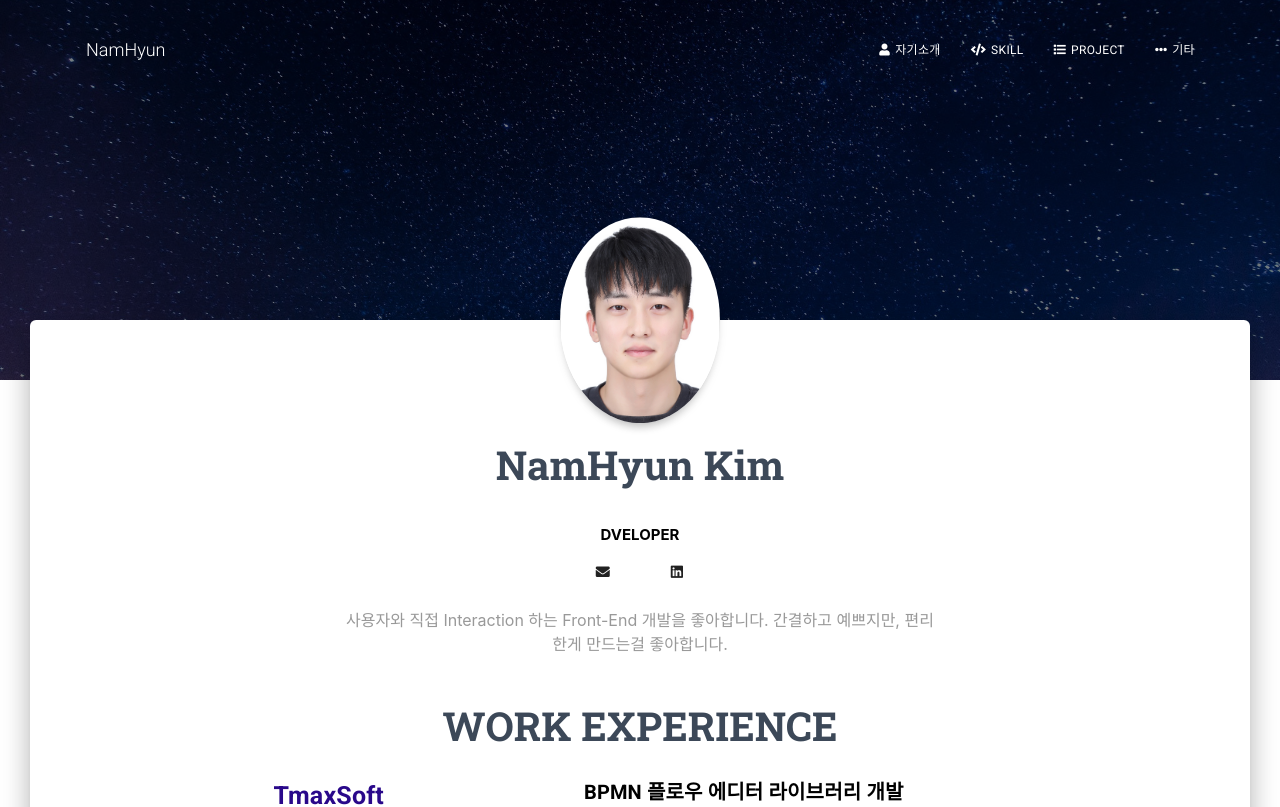
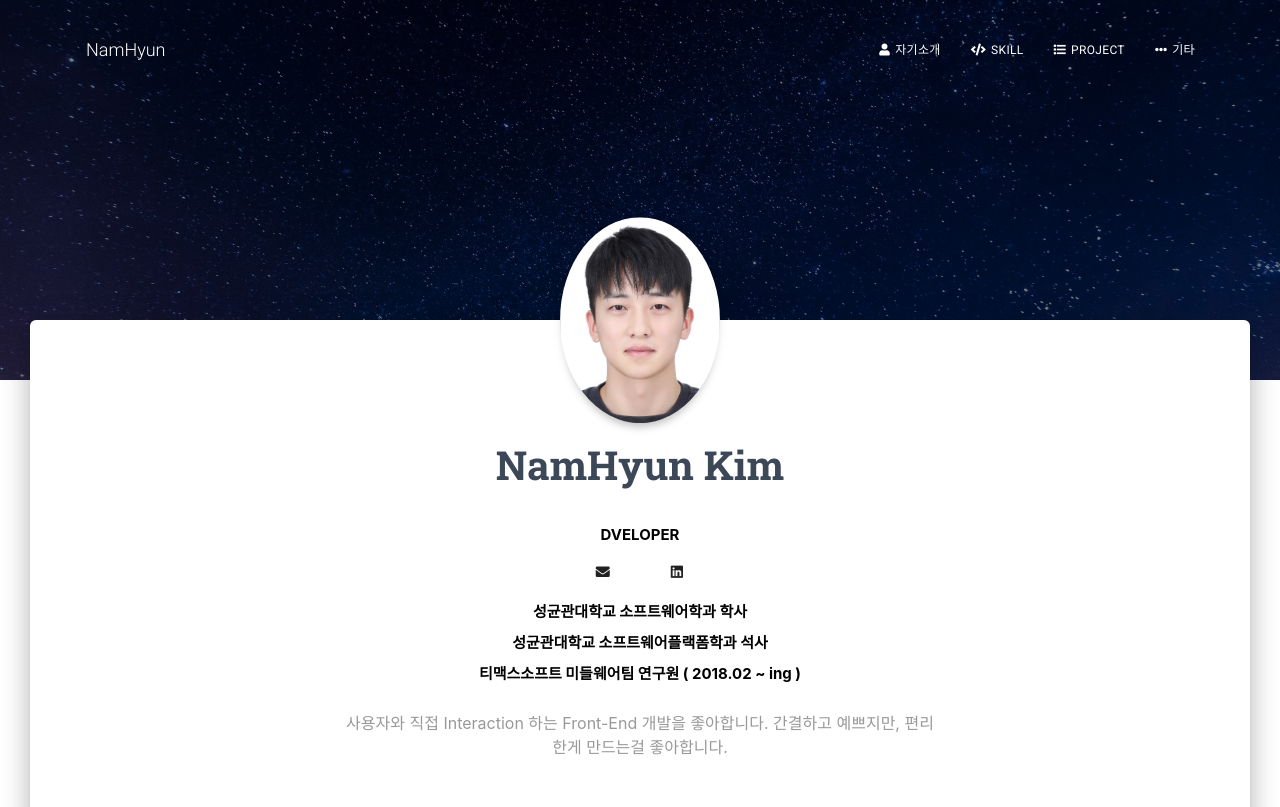
Before and after one commit to nnnnamhyun/SelfIntroduction, a React (Create React App) app in the folder self-introduction/: page / in a window 1280 px wide. Shown: the top 807 px of the page. Built offline with nearby package versions, Linux system fonts and the light colour scheme.

Commit message:
sass  적용1

```diff
--- a/self-introduction/package.json
+++ b/self-introduction/package.json
@@ -19,6 +19,7 @@
     "@types/redux": "^3.6.0",
     "@types/redux-thunk": "^2.1.0",
     "classnames": "^2.2.6",
+    "node-sass": "^4.14.1",
     "react": "^16.12.0",
     "react-dom": "^16.12.0",
     "react-redux": "^7.1.3",
@@ -27,6 +28,7 @@
     "react-swipeable-views-utils": "^0.13.7",
     "redux": "^4.0.5",
     "redux-thunk": "^2.3.0",
+    "sass-loader": "^10.0.2",
     "typescript": "~3.7.2"
   },
   "scripts": {
--- a/self-introduction/src/component/introdunction/MainIntrodunction.tsx
+++ b/self-introduction/src/component/introdunction/MainIntrodunction.tsx
@@ -134,9 +134,9 @@ export function MainIntrodunction(props : introdunctionProps) {
       title:  'JavaScript / TypeScript',
       descriptions : [
         'ES5 이상의 자바스크립트 문법에 능숙하고 개발할 수 있습니다.',
-        '실행컨텍스트, 클로져, this, 비동기처리 등 어려운 개념을 이해하고 사용 할 수 있습니다.',
+        '실행컨텍스트, 클로져, this, 비동기처리 등의 개념을 이해하고 사용 할 수 있습니다.',
         'React/Jquery없이 DOM API를 통해 DOM을 다룰 수 있습니다.',
-        '타입스크립트를 이용하여 좀더 최적화된 OOP 를 할 수 있습니다.',
+        'TypeScript를 이용 할 수 있으며, 객체지향 프로그래밍을 할 수 있습니다.',
         '다양한 디자인패턴을 적용시킬 수 있습니다.'
       ]
     },
@@ -199,10 +199,10 @@ export function MainIntrodunction(props : introdunctionProps) {
                     <Button className={classes.margin5} target={"_blank"}  href={'https://www.linkedin.com/in/%EB%82%A8%ED%98%84-%EA%B9%80-2a8644167'}>
                       <i className={"fab fa-linkedin"} />
                     </Button>
-{/*
-                    <h6 className={classes.job}> 성균관대학교 소프트웨어학과 학사 ( 2013.02 ~ 2016.09 )</h6>
-                    <h6 className={classes.job}> 성균관대학교 소프트웨어플랙폼학과 석사 ( 2016.09 ~ 2018.02 )</h6>
-                    <h6 className={classes.job}> 티맥스 소프트 연구원 ( 2018.02 ~ ing ) </h6> */}
+
+                    <h6 className={classes.job}> 성균관대학교 소프트웨어학과 학사</h6>
+                    <h6 className={classes.job}> 성균관대학교 소프트웨어플랙폼학과 석사</h6>
+                    <h6 className={classes.job}> 티맥스소프트 미들웨어팀 연구원 ( 2018.02 ~ ing ) </h6>
                   </div>
                 </div>
               </GridItem>
```
Also changed, not shown: 1 other file (tests, documents, lock files or other folders).
